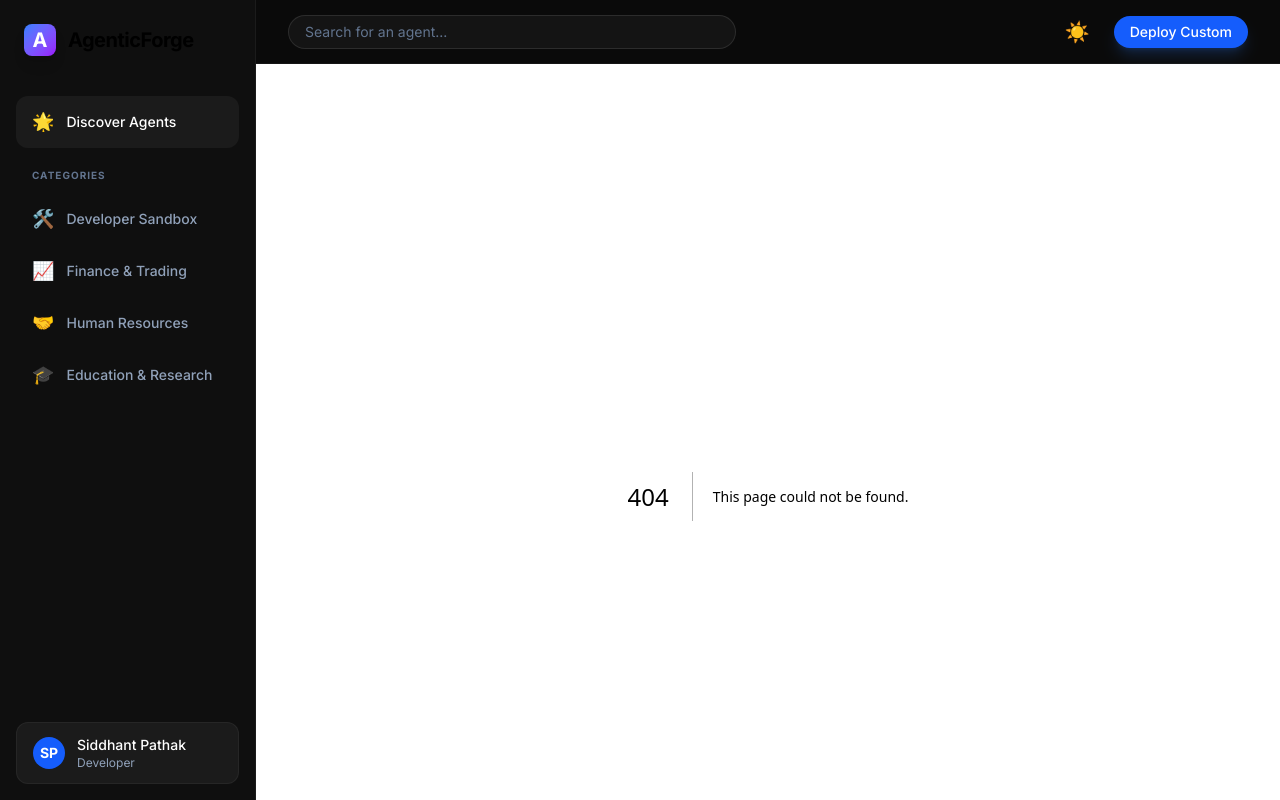
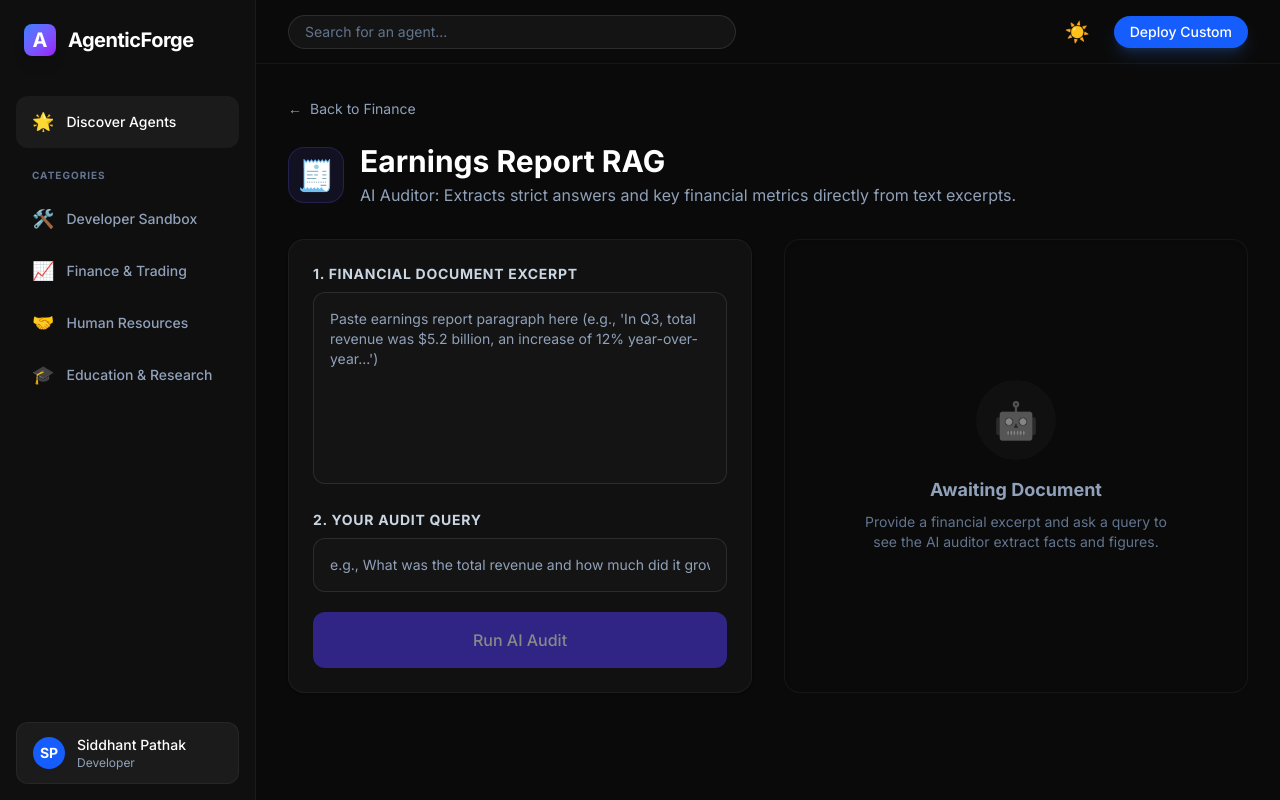
Before and after one commit to PathakSiddhant/AgenticForge, a Next.js app in the folder web-app/: page /finance/earnings-rag in a window 1280 px wide. Before the commit this address had no page. Built offline with nearby package versions, Linux system fonts and the light colour scheme.

Commit message:
feat(web-app): build interactive financial document audit dashboard with metric highlights

```diff
--- /dev/null
+++ b/web-app/src/app/finance/earnings-rag/page.tsx
@@ -0,0 +1,189 @@
+"use client";
+import { useState } from "react";
+import Link from "next/link";
+
+interface EarningsData {
+  direct_answer: string;
+  extracted_metrics: string[];
+  confidence_level: string;
+}
+
+export default function EarningsRagDashboard() {
+  const [documentText, setDocumentText] = useState("");
+  const [query, setQuery] = useState("");
+  const [data, setData] = useState<EarningsData | null>(null);
+  const [loading, setLoading] = useState(false);
+  const [error, setError] = useState<string | null>(null);
+
+  const analyzeDocument = async (e: React.FormEvent) => {
+    e.preventDefault();
+    if (!documentText.trim() || !query.trim()) return;
+
+    setLoading(true);
+    setError(null);
+    setData(null);
+
+    try {
+      const res = await fetch("http://localhost:8000/api/finance/earnings-rag", {
+        method: "POST",
+        headers: { "Content-Type": "application/json" },
+        body: JSON.stringify({
+          document_text: documentText,
+          query: query
+        }),
+      });
+
+      const result = await res.json();
+      if (result.error) {
+        setError(result.error);
+      } else {
+        setData(result.analysis);
+      }
+    } catch (err) {
+      setError("Backend connection failed. Is your Python server running?");
+    }
+
+    setLoading(false);
+  };
+
+  const getConfidenceColor = (level: string) => {
+    const l = level.toLowerCase();
+    if (l.includes("high")) return "bg-emerald-100 text-emerald-700 dark:bg-emerald-500/20 dark:text-emerald-400 border-emerald-200 dark:border-emerald-500/30";
+    if (l.includes("medium")) return "bg-amber-100 text-amber-700 dark:bg-amber-500/20 dark:text-amber-400 border-amber-200 dark:border-amber-500/30";
+    return "bg-red-100 text-red-700 dark:bg-red-500/20 dark:text-red-400 border-red-200 dark:border-red-500/30";
+  };
+
+  return (
+    <div className="max-w-6xl mx-auto pb-12">
+      {/* Header Section */}
+      <div className="mb-8">
+        <Link href="/finance" className="inline-flex items-center gap-2 text-sm text-slate-500 dark:text-slate-400 hover:text-indigo-600 dark:hover:text-indigo-400 mb-6 transition-colors">
+          <span>←</span> Back to Finance
+        </Link>
+        <div className="flex items-center gap-4 mb-4">
+          <div className="w-14 h-14 rounded-2xl bg-indigo-100 dark:bg-indigo-500/10 flex items-center justify-center text-3xl border border-indigo-200 dark:border-indigo-500/20">
+            🧾
+          </div>
+          <div>
+            <h1 className="text-3xl font-bold text-slate-900 dark:text-white">Earnings Report RAG</h1>
+            <p className="text-slate-600 dark:text-slate-400 mt-1">AI Auditor: Extracts strict answers and key financial metrics directly from text excerpts.</p>
+          </div>
+        </div>
+      </div>
+
+      <div className="grid grid-cols-1 lg:grid-cols-2 gap-8">
+
+        {/* Left Column: Input Panel */}
+        <div className="bg-white dark:bg-[#111] border border-slate-200 dark:border-white/5 rounded-2xl p-6 shadow-sm h-fit">
+          <form onSubmit={analyzeDocument} className="space-y-5">
+            <div>
+              <label className="block text-sm font-bold text-slate-700 dark:text-slate-300 mb-2 uppercase tracking-wider">
+                1. Financial Document Excerpt
+              </label>
+              <textarea
+                value={documentText}
+                onChange={(e) => setDocumentText(e.target.value)}
+                placeholder="Paste earnings report paragraph here (e.g., 'In Q3, total revenue was $5.2 billion, an increase of 12% year-over-year...')"
+                className="w-full h-48 bg-slate-50 dark:bg-[#141414] border border-slate-200 dark:border-white/10 rounded-xl p-4 text-slate-900 dark:text-white placeholder-slate-400 focus:outline-none focus:border-indigo-500/50 resize-none text-sm"
+                disabled={loading}
+              />
+            </div>
+
+            <div>
+              <label className="block text-sm font-bold text-slate-700 dark:text-slate-300 mb-2 uppercase tracking-wider">
+                2. Your Audit Query
+              </label>
+              <input
+                type="text"
+                value={query}
+                onChange={(e) => setQuery(e.target.value)}
+                placeholder="e.g., What was the total revenue and how much did it grow?"
+                className="w-full bg-slate-50 dark:bg-[#141414] border border-slate-200 dark:border-white/10 rounded-xl p-4 text-slate-900 dark:text-white placeholder-slate-400 focus:outline-none focus:border-indigo-500/50 text-sm"
+                disabled={loading}
+              />
+            </div>
+
+            <button
+              type="submit"
+              disabled={loading || !documentText.trim() || !query.trim()}
+              className="w-full bg-indigo-600 hover:bg-indigo-500 text-white py-4 rounded-xl font-medium transition-colors disabled:opacity-50 flex justify-center items-center gap-2"
+            >
+              {loading ? (
+                <><div className="w-5 h-5 border-2 border-white border-t-transparent rounded-full animate-spin"></div> Extracting Insights...</>
+              ) : (
+                "Run AI Audit"
+              )}
+            </button>
+          </form>
+
+          {error && (
+            <div className="mt-4 p-4 bg-red-50 dark:bg-red-500/10 border border-red-200 dark:border-red-500/20 rounded-xl text-sm text-red-600 dark:text-red-400">
+              {error}
+            </div>
+          )}
+        </div>
+
+        {/* Right Column: Results Dashboard */}
+        <div className="bg-slate-50 dark:bg-[#0a0a0a] border border-slate-200 dark:border-white/5 rounded-2xl p-6 shadow-inner flex flex-col relative overflow-hidden">
+
+          {data ? (
+            <div className="space-y-6 animate-in fade-in slide-in-from-right-4 duration-500 z-10 relative">
+
+              {/* Header Info */}
+              <div className="flex items-center justify-between pb-4 border-b border-slate-200 dark:border-white/10">
+                <h2 className="text-lg font-bold text-slate-900 dark:text-white flex items-center gap-2">
+                  <span>🎯</span> Audit Results
+                </h2>
+                <div className="flex items-center gap-2">
+                  <span className="text-xs font-bold text-slate-500 uppercase">Confidence:</span>
+                  <span className={`px-3 py-1 text-xs font-bold rounded-full border ${getConfidenceColor(data.confidence_level)}`}>
+                    {data.confidence_level}
+                  </span>
+                </div>
+              </div>
+
+              {/* Direct Answer */}
+              <div>
+                <h3 className="text-xs font-bold text-slate-500 uppercase tracking-widest mb-3">Direct Answer</h3>
+                <div className="bg-white dark:bg-[#1a1a1a] border border-slate-200 dark:border-white/5 p-5 rounded-xl">
+                  <p className="text-slate-800 dark:text-slate-200 leading-relaxed text-sm">
+                    {data.direct_answer}
+                  </p>
+                </div>
+              </div>
+
+              {/* Extracted Metrics */}
+              <div>
+                <h3 className="text-xs font-bold text-slate-500 uppercase tracking-widest mb-3">Key Metrics Extracted</h3>
+                {data.extracted_metrics && data.extracted_metrics.length > 0 ? (
+                  <div className="flex flex-wrap gap-2">
+                    {data.extracted_metrics.map((metric, i) => (
+                      <div key={i} className="bg-indigo-50 dark:bg-indigo-500/10 border border-indigo-200 dark:border-indigo-500/20 text-indigo-700 dark:text-indigo-400 px-4 py-2 rounded-lg text-sm font-bold flex items-center gap-2">
+                        <span className="text-indigo-400">📈</span> {metric}
+                      </div>
+                    ))}
+                  </div>
+                ) : (
+                  <p className="text-sm text-slate-500 italic bg-white dark:bg-[#1a1a1a] border border-slate-200 dark:border-white/5 p-4 rounded-xl">
+                    No specific numbers or metrics found to answer this query.
+                  </p>
+                )}
+              </div>
+
+            </div>
+          ) : (
+            <div className="absolute inset-0 flex flex-col items-center justify-center text-center p-10 z-0">
+              <div className="w-20 h-20 mb-4 rounded-full bg-slate-100 dark:bg-white/5 flex items-center justify-center text-4xl grayscale opacity-50">
+                🤖
+              </div>
+              <h3 className="text-lg font-bold text-slate-500 dark:text-slate-400">Awaiting Document</h3>
+              <p className="text-slate-400 dark:text-slate-500 text-sm max-w-xs mt-2">Provide a financial excerpt and ask a query to see the AI auditor extract facts and figures.</p>
+            </div>
+          )}
+
+        </div>
+
+      </div>
+    </div>
+  );
+}
```
